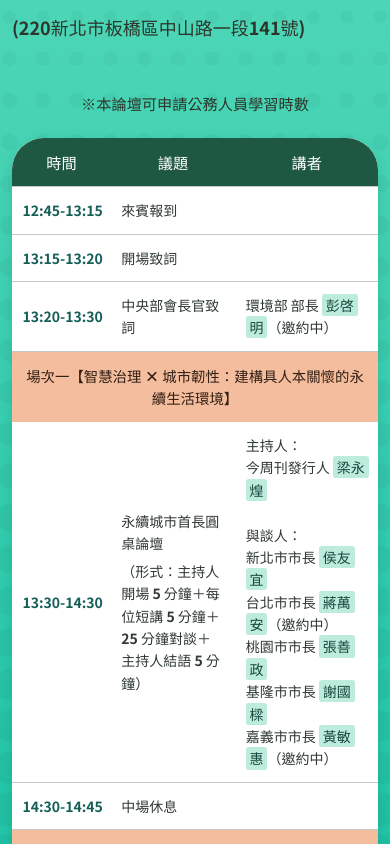
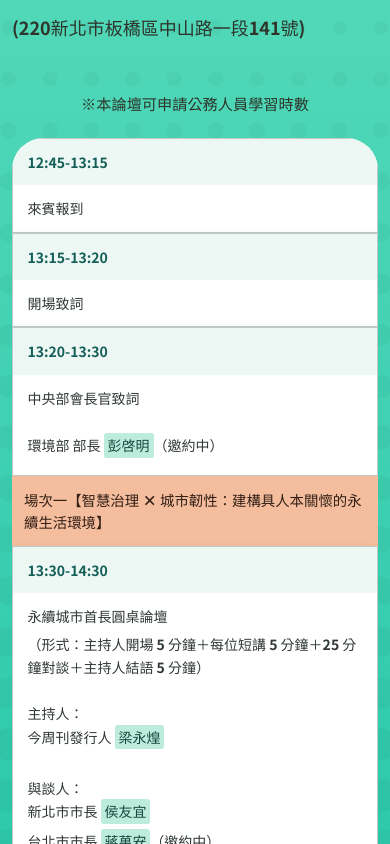
Before and after one commit to jackietsairock/SDGsforum, a Vue app: page / in a window 390 px wide. Shown: the part 2460-3304 px from the top of the page. Built offline with nearby package versions, Linux system fonts and the light colour scheme.

Commit message:
調整議程中的講者名稱，新增邀約狀態；優化議程表格樣式以提升可讀性

```diff
--- a/src/assets/json/info.json
+++ b/src/assets/json/info.json
@@ -106,7 +106,7 @@
         {
           "time": "15:25-15:45",
           "topic": "受訓即就業：翻轉人生，暢行桃園",
-          "speaker": "桃園市政府交通局局長 <span class=\"speaker-name\">張新福</span>"
+          "speaker": "桃園市政府交通局局長 <span class=\"speaker-name\">張新福</span>（邀約中）"
         },
         {
           "time": "15:45-16:05",
--- a/src/components/agenda.vue
+++ b/src/components/agenda.vue
@@ -135,6 +135,7 @@
     }
 
     .agenda_speaker :deep(.speaker-name){
+        display: inline-block;
         padding: 0.08em 0.28em;
         border-radius: 0.2em;
         background-color: #bdebdc;
@@ -142,6 +143,7 @@
         font-weight: 800;
         box-decoration-break: clone;
         -webkit-box-decoration-break: clone;
+        margin-bottom: 5px;
     }
 
     .agenda_speaker :deep(.invitation-status){
@@ -193,30 +195,58 @@
             font-size: 0.95rem;
         }
 
-        .agenda_time_column{
-            width: 27%;
+        .agenda_table_wrap{
+            background-color: transparent;
+            box-shadow: none;
         }
 
-        .agenda_topic_column{
-            width: 34%;
+        .agenda_table,
+        .agenda_table tbody,
+        .agenda_table tr{
+            display: block;
+            width: 100%;
         }
 
-        .agenda_speaker_column{
-            width: 39%;
+        .agenda_table{
+            background-color: transparent;
+        }
+
+        .agenda_table colgroup,
+        .agenda_table thead{
+            display: none;
+        }
+
+        .agenda_table tbody tr:not(.agenda_session_row){
+            overflow: hidden;
+            border: 0.5px solid #bfc9c6;
+            background-color: #fff;
+            box-shadow: 0 3px 8px rgba(31, 73, 68, 0.12);
         }
 
         .agenda_table th,
         .agenda_table td{
-            padding: 0.75rem 0.65rem;
+            display: block;
+            width: 100%;
+            padding: 0.75rem 0.9rem;
             font-size: 0.875rem;
             line-height: 1.6;
+            text-align: left;
+            border-bottom: 0;
         }
 
-        .agenda_table thead th{
-            font-size: 0.95rem;
+        .agenda_table tbody tr:not(.agenda_session_row) > :last-child{
+            border-bottom: 0;
+        }
+
+        .agenda_time{
+            background-color: #edf8f4;
+            text-align: left !important;
+            white-space: normal;
         }
 
         .agenda_session_row th{
+            display: block;
+            width: 100%;
             padding: 0.8rem 0.75rem;
             font-size: 0.9rem;
             line-height: 1.55;
@@ -224,26 +254,10 @@
     }
 
     @media screen and (max-width: 380px) {
-        .agenda_time_column{
-            width: 28%;
-        }
-
-        .agenda_topic_column{
-            width: 33%;
-        }
-
-        .agenda_speaker_column{
-            width: 39%;
-        }
-
         .agenda_table th,
         .agenda_table td{
-            padding: 0.65rem 0.45rem;
-            font-size: 0.78rem;
-        }
-
-        .agenda_time{
-            letter-spacing: -0.03em;
+            padding: 0.7rem 0.8rem;
+            font-size: 0.82rem;
         }
     }
 </style>
```
